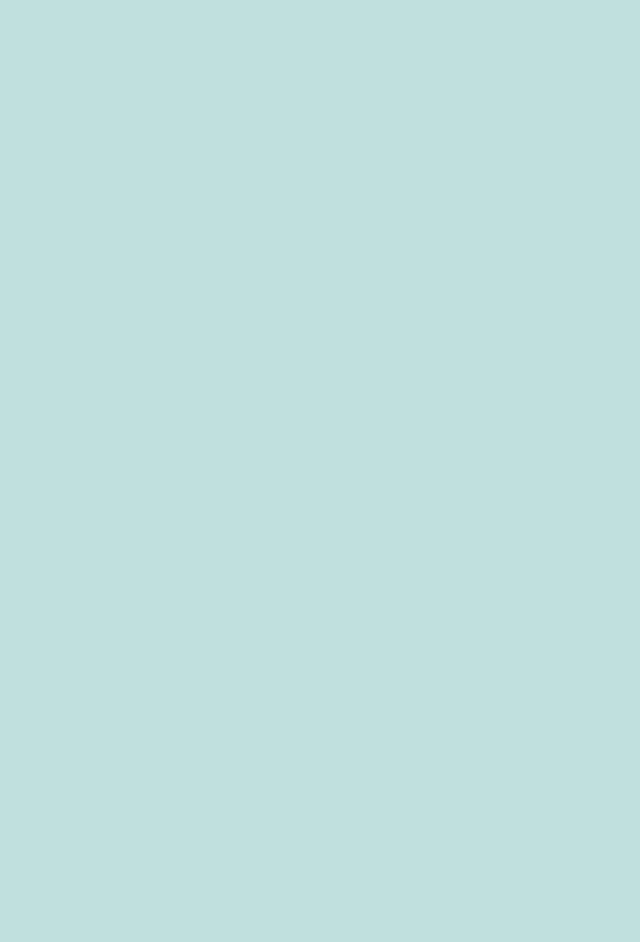
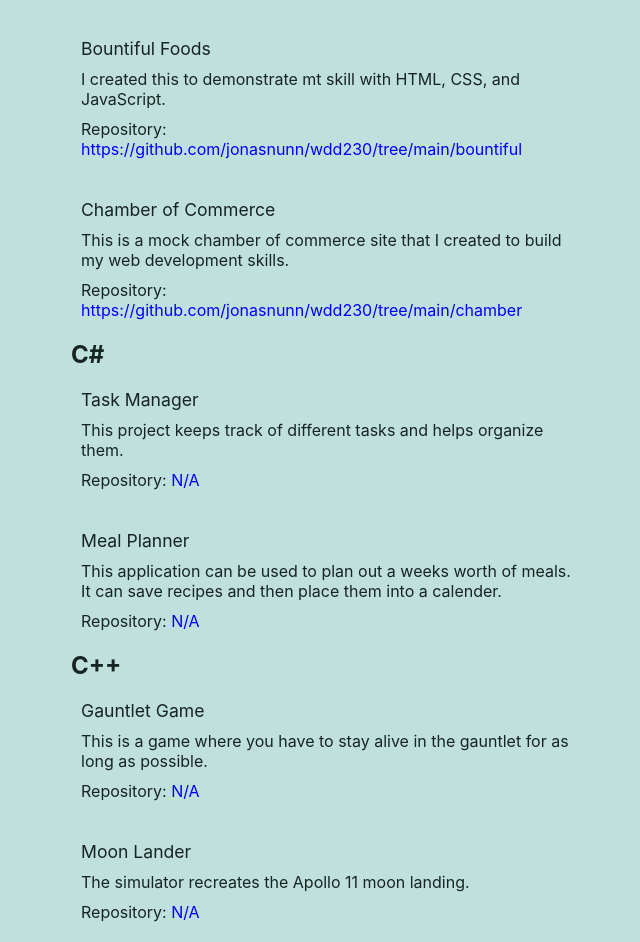
Before and after one commit to jonasnunn/Portfolio, a React (Vite) app: page / in a window 1280 px wide. Shown: the part 580-1522 px from the top of the page, without its empty margins (319-959 px from the left). Before the commit the page ends 800 px from the top, so only its background shows below. Built offline with nearby package versions, Linux system fonts and the light colour scheme.

Commit message:
added more projects and styling

```diff
--- a/src/App.jsx
+++ b/src/App.jsx
@@ -2,18 +2,75 @@ import Home from "./Home.jsx";
 import Project from "./Components/Project.jsx";
 
 function App() {
-  let names = ["Old Faithful Fountains"];
-  let urls = ["https://github.com/jonasnunn/old_faithful"];
-  let descriptions = ["I built this website for a small company to improve their online presence, and give consumers knowledge of the company."];
+  let names = [
+    "Old Faithful Fountains",
+    "Bountiful Foods",
+    "Chamber of Commerce",
+    "Task Manager",
+    "Meal Planner",
+    "Gauntlet Game",
+    "Moon Lander",
+  ];
+  let urls = [
+    "https://github.com/jonasnunn/old_faithful",
+    "https://github.com/jonasnunn/wdd230/tree/main/bountiful",
+    "https://github.com/jonasnunn/wdd230/tree/main/chamber",
+    "N/A",
+    "N/A",
+    "N/A",
+    "N/A",
+  ];
+  let descriptions = [
+    "I built this website for a small company to improve their online presence, and give consumers knowledge of the company.",
+    "I created this to demonstrate mt skill with HTML, CSS, and JavaScript.",
+    "This is a mock chamber of commerce site that I created to build my web development skills.",
+    "This project keeps track of different tasks and helps organize them.",
+    "This application can be used to plan out a weeks worth of meals. It can save recipes and then place them into a calender.",
+    "This is a game where you have to stay alive in the gauntlet for as long as possible.",
+    "The simulator recreates the Apollo 11 moon landing.",
+  ];
   let projects = [names, urls, descriptions];
 
   return (
     <>
       <Home></Home>
+      <h2>Vanilla Web</h2>
       <Project
-        name = {projects[0][0]}
-        url = {projects[1][0]}
-        description = {projects[2][0]}
+        name={projects[0][0]}
+        url={projects[1][0]}
+        description={projects[2][0]}
+      />
+      <Project
+        name={projects[0][1]}
+        url={projects[1][1]}
+        description={projects[2][1]}
+      />
+      <Project
+        name={projects[0][2]}
+        url={projects[1][2]}
+        description={projects[2][2]}
+      />
+      <h2>C#</h2>
+      <Project
+        name={projects[0][3]}
+        url={projects[1][3]}
+        description={projects[2][3]}
+      />
+      <Project
+        name={projects[0][4]}
+        url={projects[1][4]}
+        description={projects[2][4]}
+      />
+      <h2>C++</h2>
+      <Project
+        name={projects[0][5]}
+        url={projects[1][5]}
+        description={projects[2][5]}
+      />
+      <Project
+        name={projects[0][6]}
+        url={projects[1][6]}
+        description={projects[2][6]}
       />
     </>
   );
--- a/src/Components/Project.jsx
+++ b/src/Components/Project.jsx
@@ -6,7 +6,7 @@ const Project = (props) => {
 
   return (
       <div className={styles.main}>
-        <h2>{name}</h2>
+        <h4>{name}</h4>
         <p>{description}</p>
         <p>
           Repository:
--- a/src/styles/home.css
+++ b/src/styles/home.css
@@ -3,17 +3,14 @@ body{
     background-color: #C0E0DE;
     color: #162521;
 }
-
 main {
     display: grid;
     grid-template-columns: 1fr 1fr;
 }
-
 h1, h2{
     grid-column: 1/2;
     grid-row: 1/2;
 }
-
 main h2{
    margin-top: 80px;
 }
@@ -21,15 +18,28 @@ img {
     grid-column: 2/-1;
     width: 100%;
 }
-
 div{
     margin: 0 auto;
     max-width: 500px;
+    margin-bottom: 20px;
 }
-
+div h4{
+    font-weight: 400;
+    margin-top: 40px;
+    margin-bottom: 10px;
+    font-size: 1.1em;
+    margin-left: 10px;
+}
+div h2{
+    margin-bottom: -20px;
+}
 a{
     text-decoration: none;
     color: blue;
+}
+P{
+    margin: 10px 0px;
+    margin-left: 10px;
 }
 
 /*
```
